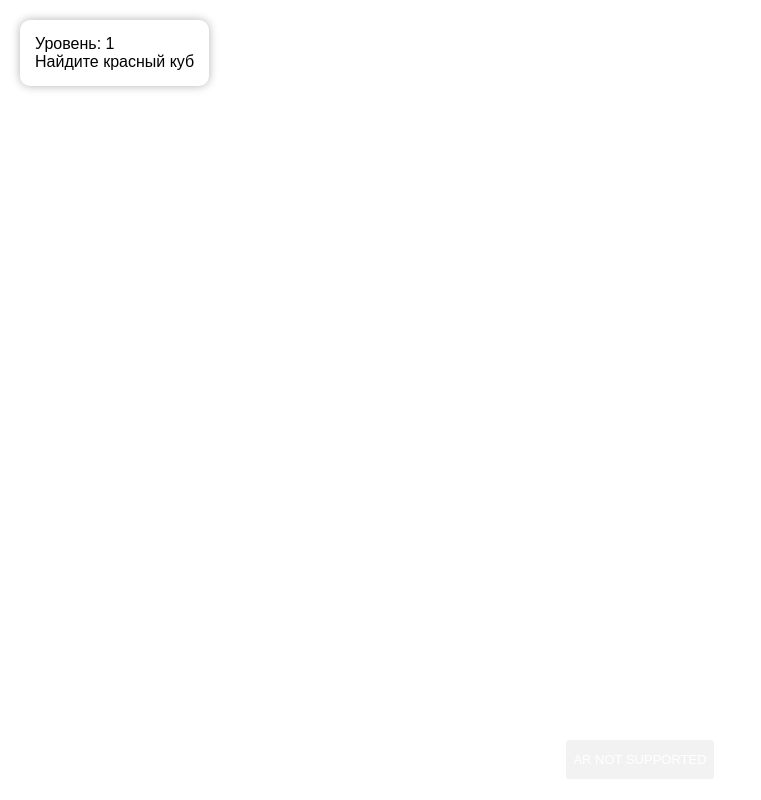
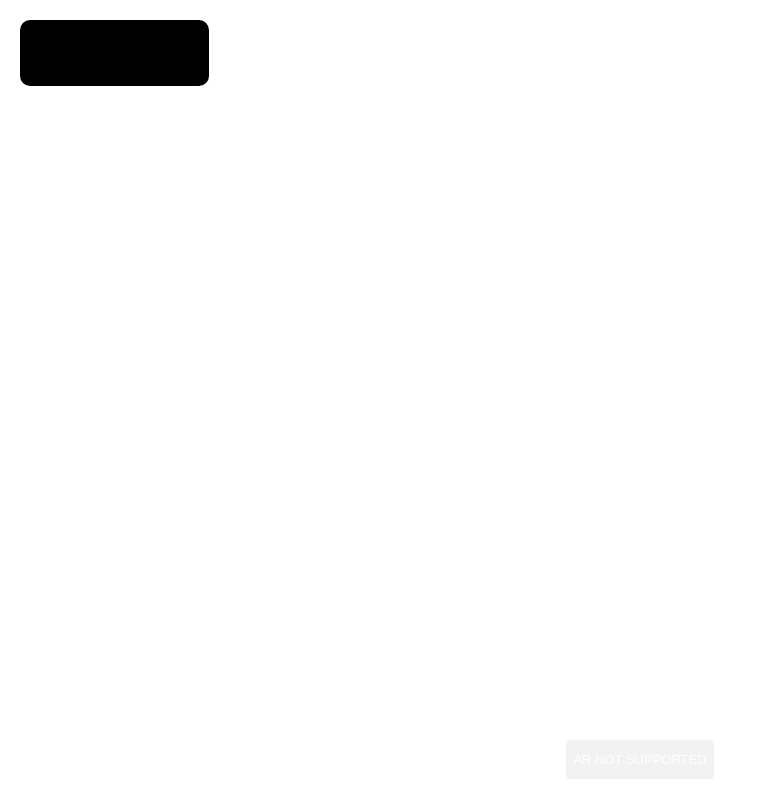
Before and after one commit to AleksandraLev/WebXR-Quest, a website built with Vite: page index.html in a window 1280 px wide. Shown: the whole page, without its empty margins (0-761 px from the left). Built offline with nearby package versions, Linux system fonts and the light colour scheme.

Commit message:
Изменены позиции объектов и цвета UI.

```diff
--- a/style.css
+++ b/style.css
@@ -8,8 +8,8 @@ font-family:Arial;
 position:fixed;
 top:20px;
 left:20px;
-background:rgb(255, 255, 255);
+background:rgb(0, 0, 0);
 padding:15px;
 border-radius:10px;
-box-shadow:0 0 10px rgba(0,0,0,0.3);
+box-shadow:0 0 10px rgba(255, 255, 255, 0.3);
 }
```
